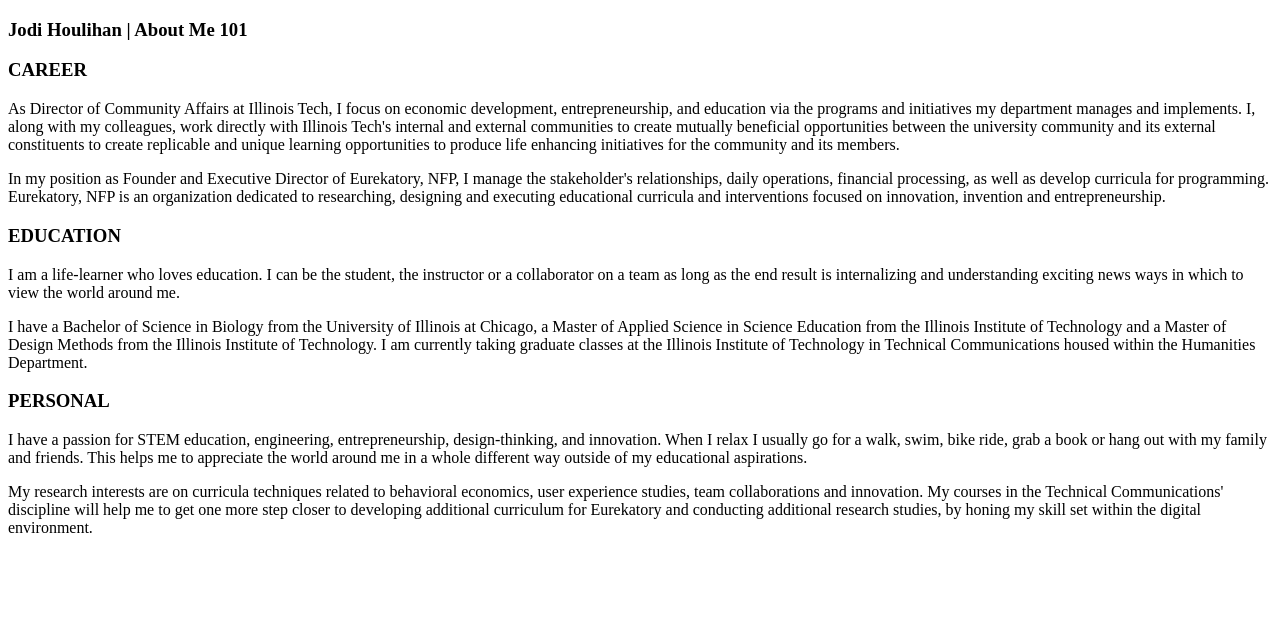
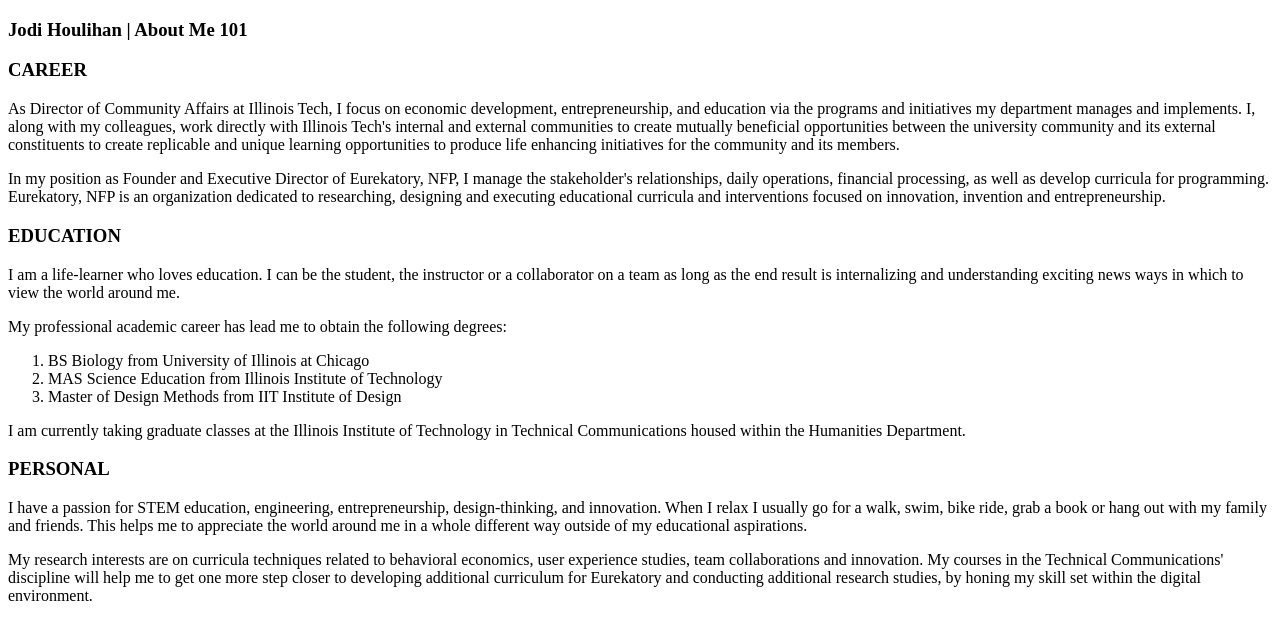
Before and after one commit to Houlihan5/JodiWebPage, a plain HTML site: page index.html in a window 1280 px wide. Drawn offline with Linux system fonts and the light colour scheme.

Commit message:
Change degree format

```diff
--- a/index.html
+++ b/index.html
@@ -5,6 +5,7 @@
 <html>
   <head>
   <meta charset="UTF-8">
+  <link type="text/css" rel="stylesheet" href="stylesheet.css"/>
     <title>Jodi Houlihan</title>
   </head>
 
@@ -35,11 +36,15 @@ innovation, invention and entrepreneurship.</p>
 the instructor or a collaborator on a team as long as the end result is internalizing
 and understanding exciting news ways in which to view the world around me.</p>
   <p></p>
+  <p>My professional academic career has lead me to obtain the following degrees:</p>
+  <ol>
+      <li>BS Biology from University of Illinois at Chicago</li>
+      <li>MAS Science Education from Illinois Institute of Technology</li>
+      <li>Master of Design Methods from IIT Institute of Design</li>
 
-  <p>I have a Bachelor of Science in Biology from the University of Illinois at Chicago,
-a Master of Applied Science in Science Education from the Illinois Institute
-of Technology and a Master of Design Methods from the Illinois Institute of
-Technology. I am currently taking graduate classes at the Illinois Institute of
+  </ol>
+    <p></p>
+  <p>I am currently taking graduate classes at the Illinois Institute of
 Technology in Technical Communications housed within the Humanities Department.
   </p>
 
```
